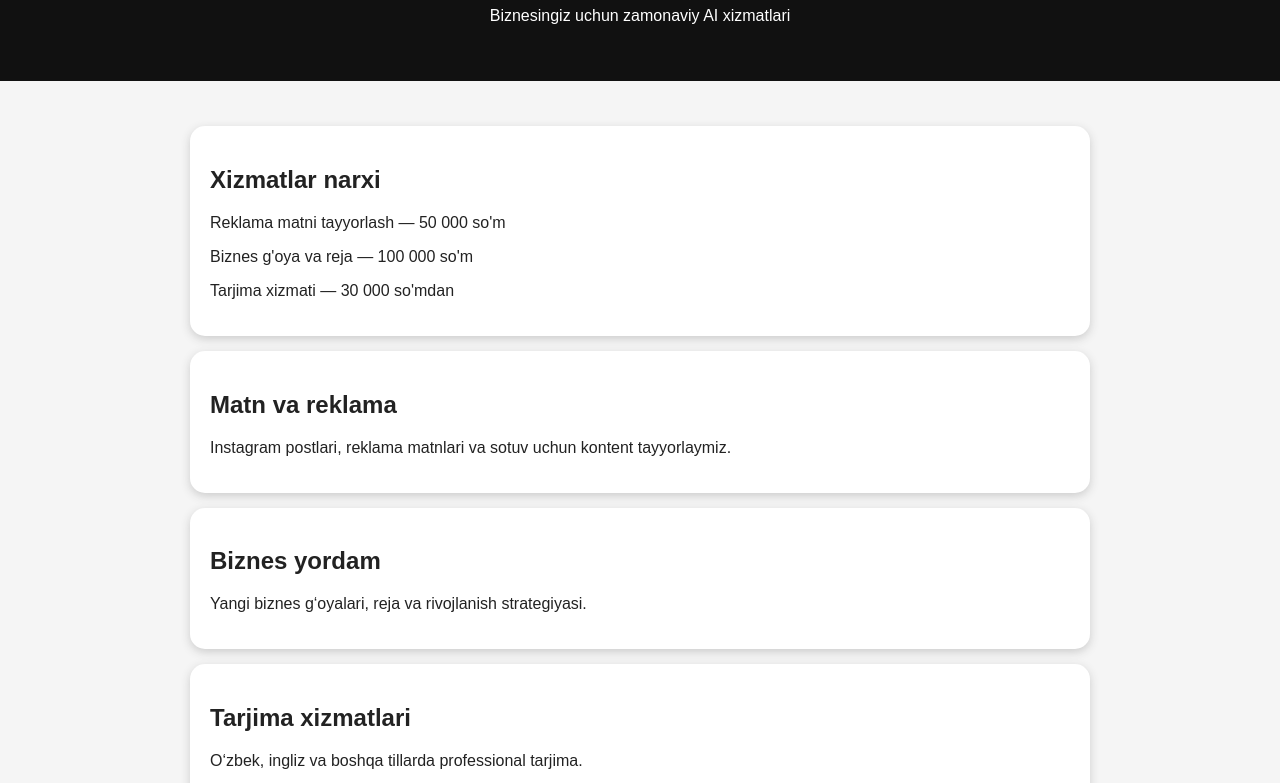
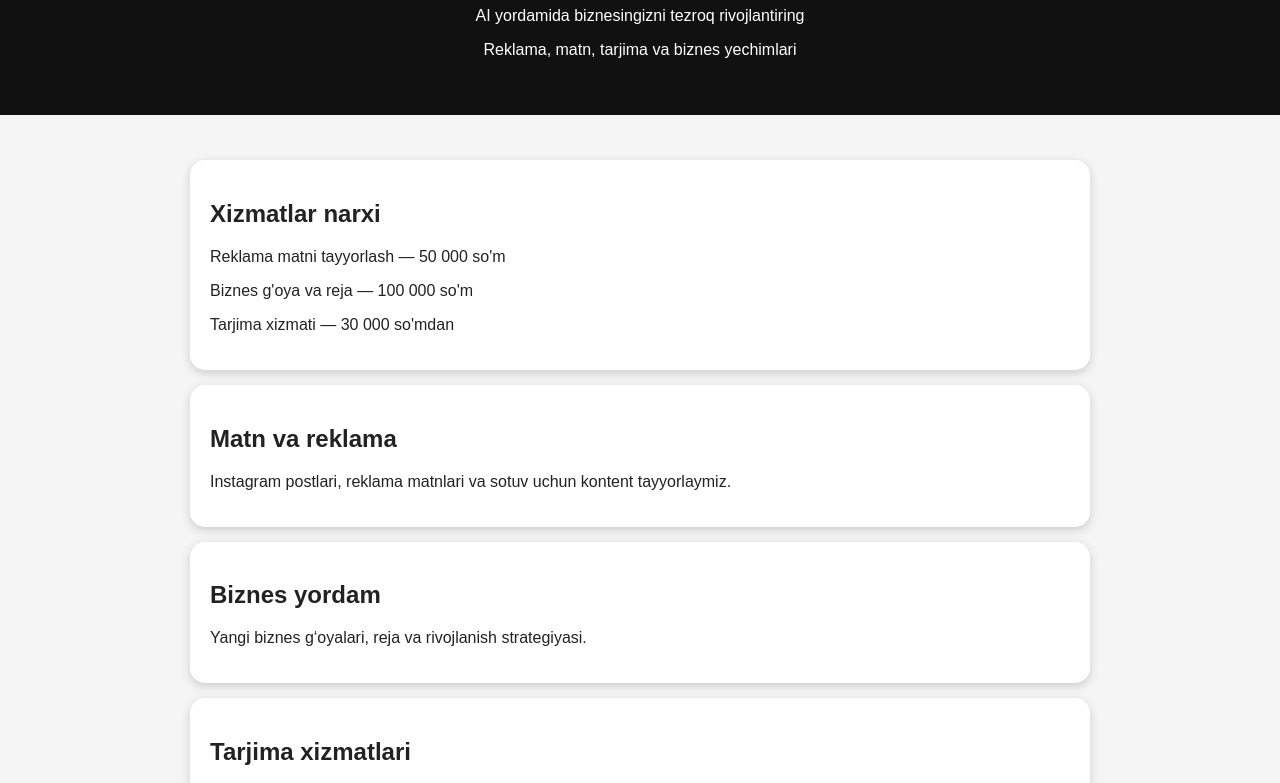
Before and after one commit to sanjarbekkadamov-dev/smartaihub.com, a plain HTML site: page index.html in a window 1280 px wide. Shown: the part 113-896 px from the top of the page. Drawn offline with Linux system fonts and the light colour scheme.

Commit message:
Enhance header with more AI service descriptions
Added additional promotional text for AI services.

```diff
--- a/index.html
+++ b/index.html
@@ -49,7 +49,8 @@ footer {
 
 <header>
 <h1>SmartAI Hub</h1>
-<p>Biznesingiz uchun zamonaviy AI xizmatlari</p>
+<p>AI yordamida biznesingizni tezroq rivojlantiring</p>
+<p>Reklama, matn, tarjima va biznes yechimlari</p>
 </header>
 
 <section>
```
